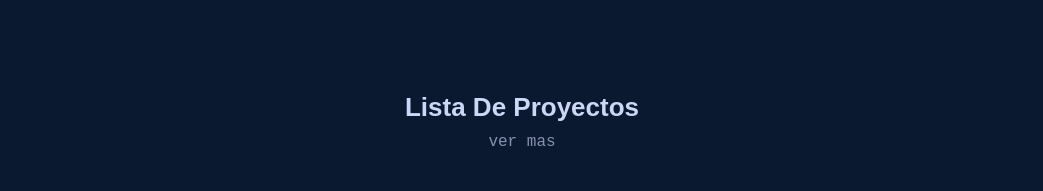
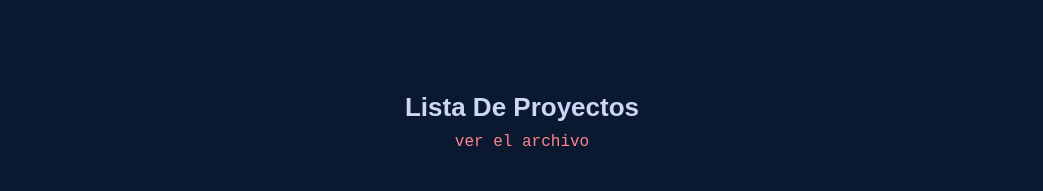
Before and after one commit to Diego-Aldao/portfolio-react, a React (Vite) app: page /#/ in a window 1280 px wide. Shown: the part 3240-3431 px from the top of the page, without its empty margins (118-1161 px from the left). Built offline with nearby package versions, Linux system fonts and the light colour scheme.

Commit message:
agregado el styled component VerMas

```diff
--- a/src/components/Archivo.jsx
+++ b/src/components/Archivo.jsx
@@ -43,12 +43,16 @@ const Boton = styled.button`
   text-transform: capitalize;
 `;
 
+const VerMas = styled(Link)`
+  color: var(--color-principal);
+`;
+
 const Archivo = () => {
   return (
     <Contenedor>
       <Header>
         <h2>lista de proyectos</h2>
-        <Link to="/archivo">ver mas</Link>
+        <VerMas to="/archivo">ver el archivo</VerMas>
       </Header>
       <ListaArchivo>
         <ItemArchivo />
```
